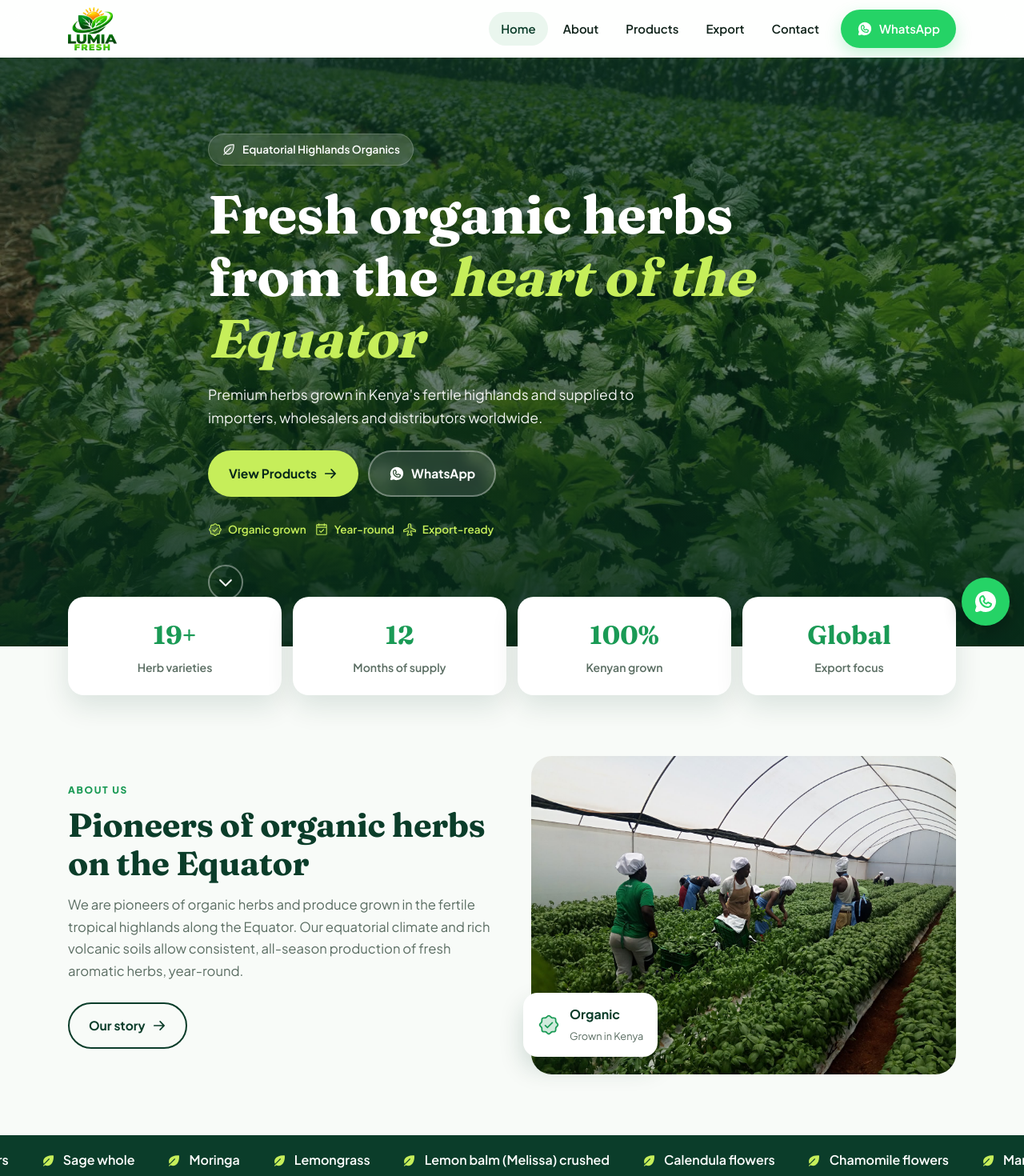
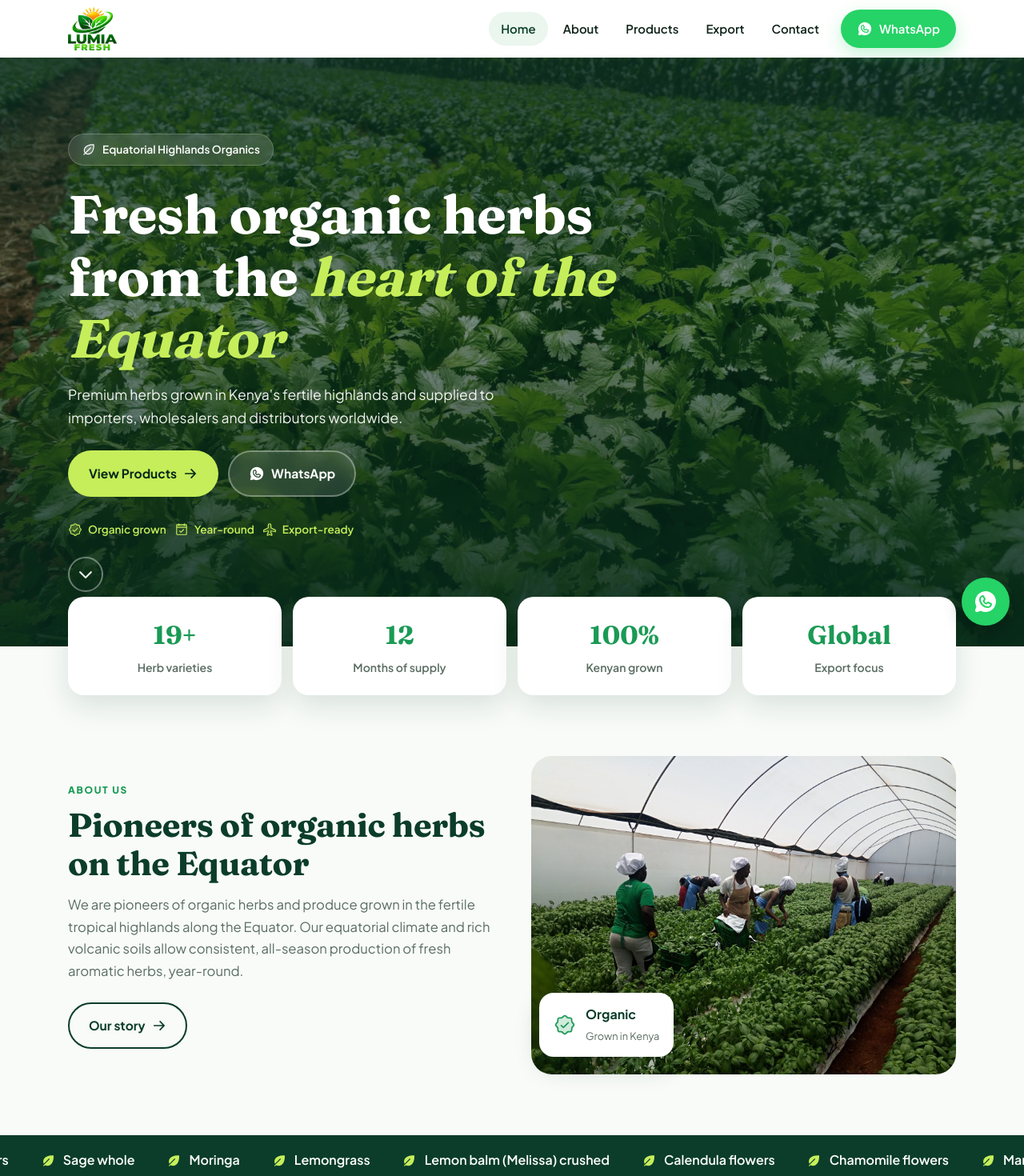
Before and after one commit to Muchyz/lumia-fresh, a React (Vite) app: page / in a window 1280 px wide. Shown: the top 1470 px of the page at 80% size. Built offline with nearby package versions, Linux system fonts and the light colour scheme.

Commit message:
fix card width overflow

```diff
--- a/src/index.css
+++ b/src/index.css
@@ -119,3 +119,15 @@ form.f{display:grid;gap:14px;padding:26px}
 .fab{position:fixed;right:18px;bottom:18px;z-index:60;background:#25d366;color:#fff;width:60px;height:60px;border-radius:50%;display:grid;place-items:center;box-shadow:0 8px 22px #0005;animation:pulse 2.4s infinite}
 @keyframes pulse{0%{box-shadow:0 0 0 0 #25d36699,0 8px 22px #0005}70%{box-shadow:0 0 0 18px #25d36600,0 8px 22px #0005}100%{box-shadow:0 0 0 0 #25d36600,0 8px 22px #0005}}
 .page-head{background-size:cover;background-position:center}
+html,body{max-width:100%;overflow-x:clip}
+#root,main{overflow-x:clip}
+.float{left:10px}
+.scroll{bottom:-60px}
+.card,.step,.stat,.cta,.split>*{min-width:0}
+.hero h1,.page-head h1,h2,.lead{overflow-wrap:anywhere}
+.grid{grid-template-columns:repeat(auto-fit,minmax(min(260px,100%),1fr))}
+.rv,.grid>*,.card,.pc,.media{min-width:0;max-width:100%}
+.media{width:100%;overflow:hidden}
+.pimg,.card img{width:100%;max-width:100%;height:210px;object-fit:cover}
+.grid{grid-template-columns:repeat(auto-fit,minmax(min(260px,100%),1fr));width:100%}
+.wrap{width:100%}
```
